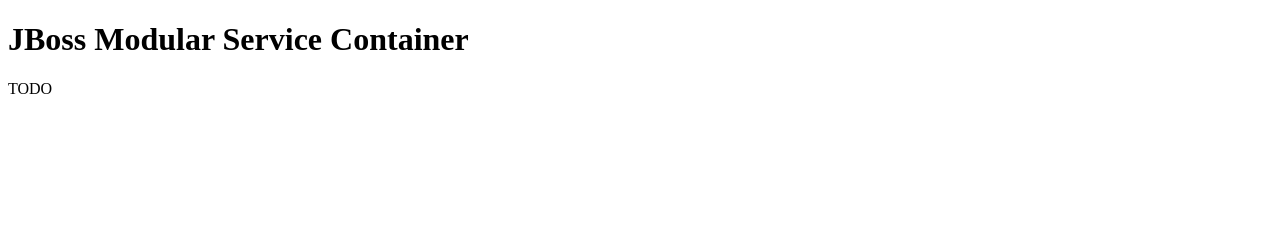
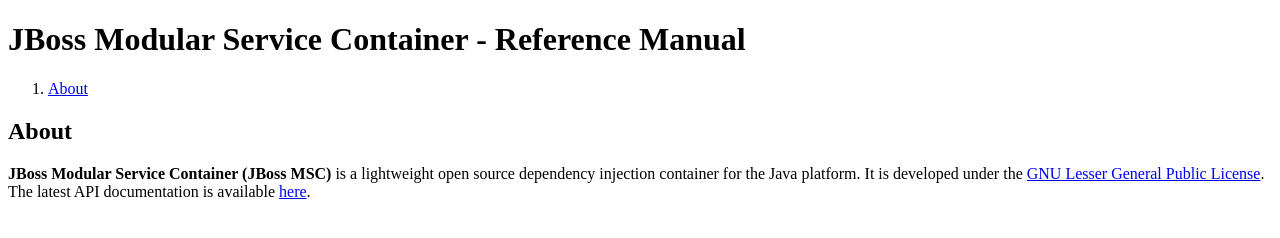
Before and after one commit to jboss-msc/jboss-msc, a plain HTML site: page manual/index.html in a window 1280 px wide. Drawn offline with Linux system fonts and the light colour scheme.

Commit message:
[MSC-234] About section.

```diff
--- a/manual/index.html
+++ b/manual/index.html
@@ -1,14 +1,25 @@
 <!DOCTYPE html>
 <html>
-  <head>
+  <head lang="en">
+    <meta charset="UTF-8">
+    <meta name="viewport" content="width=device-width, initial-scale=1.0">
+    <meta name="keywords" content="Java, injection, JBoss, MSC">
     <title>
-      JBoss Modular Service Container
+      JBoss Modular Service Container - Reference Manual
     </title>
   </head>
   <body>
-    <h1>JBoss Modular Service Container</h1>
+    <h1>JBoss Modular Service Container - Reference Manual</h1>
     <p>
-      TODO
+      <ol>
+        <li><a href="#1">About</a></li>
+      </ol>
+    </p>
+    <p>
+      <a name="#1"/><h2>About</h2>
+      <b>JBoss Modular Service Container (JBoss MSC)</b> is a lightweight open source dependency injection container for the Java platform.
+      It is developed under the <a href="../LICENSE.txt">GNU Lesser General Public License</a>.
+      The latest API documentation is available <a href="../apidocs/index.html">here</a>.
     </p>
   </body>
 </html>
```
Also changed, not shown: index.html (+8 -5 lines).
